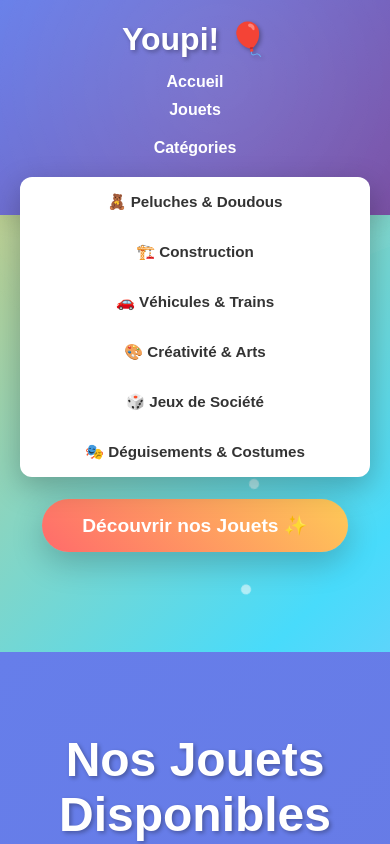
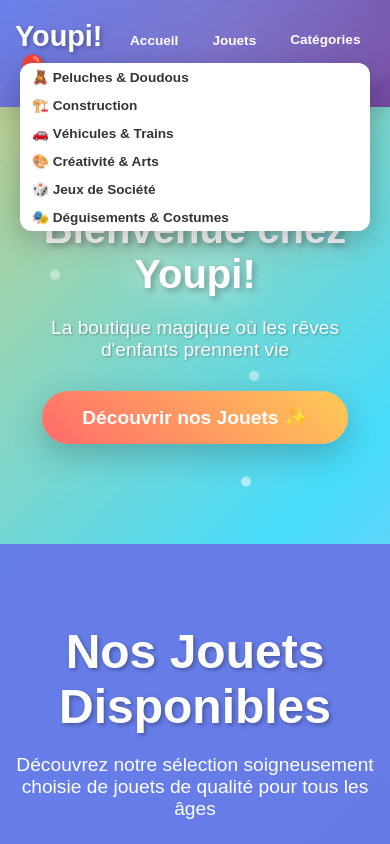
Before and after one commit to Fredsed/youpi, a plain HTML site: page index.html in a window 390 px wide. Both pictures are taken after a click on the link "Catégories". Shown: the top 844 px of the page. Drawn offline with Linux system fonts and the light colour scheme.

Commit message:
Update index.html

```diff
--- a/index.html
+++ b/index.html
@@ -104,7 +104,7 @@
             transform: translateY(-2px);
         }
 
-        /* --- Dropdown (Catégories) styles - Simplifié --- */
+        /* --- Dropdown (Catégories) styles --- */
         .dropdown {
             position: relative;
         }
@@ -145,7 +145,6 @@
             z-index: 9999;
         }
 
-        /* Classe pour affichage via JS */
         .dropdown-menu.show {
             display: flex !important;
         }
@@ -172,27 +171,6 @@
         @media (min-width: 769px) {
             .dropdown:hover .dropdown-menu {
                 display: flex;
-            }
-        }
-
-        /* Mobile responsive */
-        @media (max-width: 768px) {
-            .dropdown-menu {
-                position: fixed;
-                top: auto;
-                left: 50%;
-                transform: translateX(-50%);
-                width: 90vw;
-                max-width: 350px;
-                min-width: unset;
-                margin-top: 10px;
-            }
-
-            .dropdown-menu a {
-                padding: 16px 20px;
-                font-size: 0.95em;
-                white-space: normal;
-                word-wrap: break-word;
             }
         }
 
@@ -589,11 +567,46 @@
             box-shadow: 0 10px 20px rgba(0,0,0,0.2);
         }
 
-        /* Responsive Design */
+        /* Responsive Design - MODIFIÉ pour garder le même affichage */
         @media (max-width: 768px) {
+            /* Header reste horizontal */
+            .logo {
+                font-size: 2em;
+            }
+
             .nav-links {
-                flex-direction: column;
-                gap: 10px;
+                gap: 15px;
+                flex-wrap: wrap;
+                justify-content: center;
+            }
+
+            .nav-links a {
+                padding: 8px 15px;
+                font-size: 0.9em;
+            }
+
+            .dropdown-toggle {
+                padding: 8px 15px;
+                font-size: 0.9em;
+            }
+
+            /* Dropdown mobile */
+            .dropdown-menu {
+                position: fixed;
+                top: auto;
+                left: 50%;
+                transform: translateX(-50%);
+                width: 90vw;
+                max-width: 350px;
+                min-width: unset;
+                margin-top: 10px;
+            }
+
+            .dropdown-menu a {
+                padding: 16px 20px;
+                font-size: 0.95em;
+                white-space: normal;
+                word-wrap: break-word;
             }
 
             .hero h1 {
@@ -612,10 +625,6 @@
                 font-size: 1.8em;
             }
 
-            .logo {
-                font-size: 2em;
-            }
-
             .hero::before,
             .hero::after {
                 display: none;
@@ -624,20 +633,21 @@
             .container {
                 padding: 0 15px;
             }
+        }
 
-            nav {
-                flex-direction: column;
-                gap: 15px;
+        /* Pour très petits écrans */
+        @media (max-width: 480px) {
+            .logo {
+                font-size: 1.8em;
             }
 
             .nav-links {
-                width: 100%;
-                justify-content: center;
+                gap: 10px;
             }
 
-            .dropdown {
-                width: 100%;
-                text-align: center;
+            .nav-links a, .dropdown-toggle {
+                padding: 6px 12px;
+                font-size: 0.85em;
             }
         }
     </style>
@@ -1060,7 +1070,7 @@
             </div>
 
             <p style="margin-top: 30px; color: #bdc3c7;">
-                © 2024 Youpi Jouets - Tous droits réservés | Fait avec ❤️ pour les enfants
+                © 2025 Youpi Jouets - Tous droits réservés | Fait avec ❤️ pour les enfants
             </p>
         </div>
     </footer>
```
